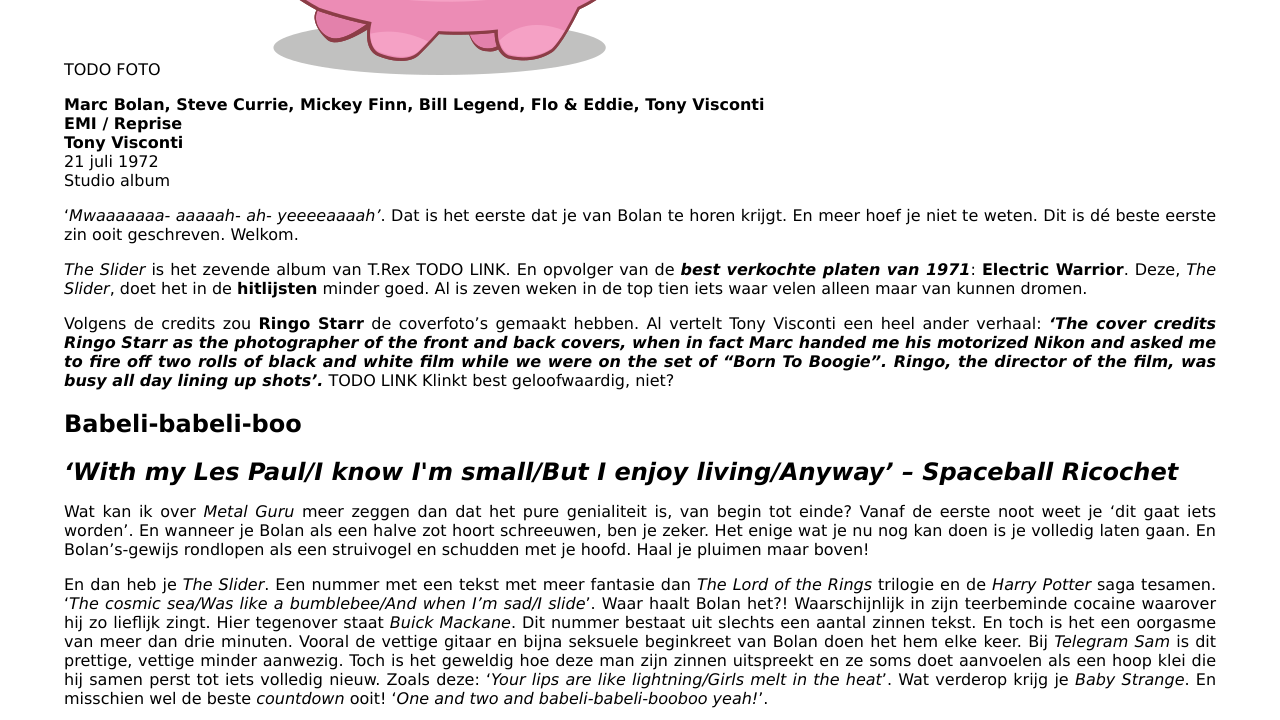
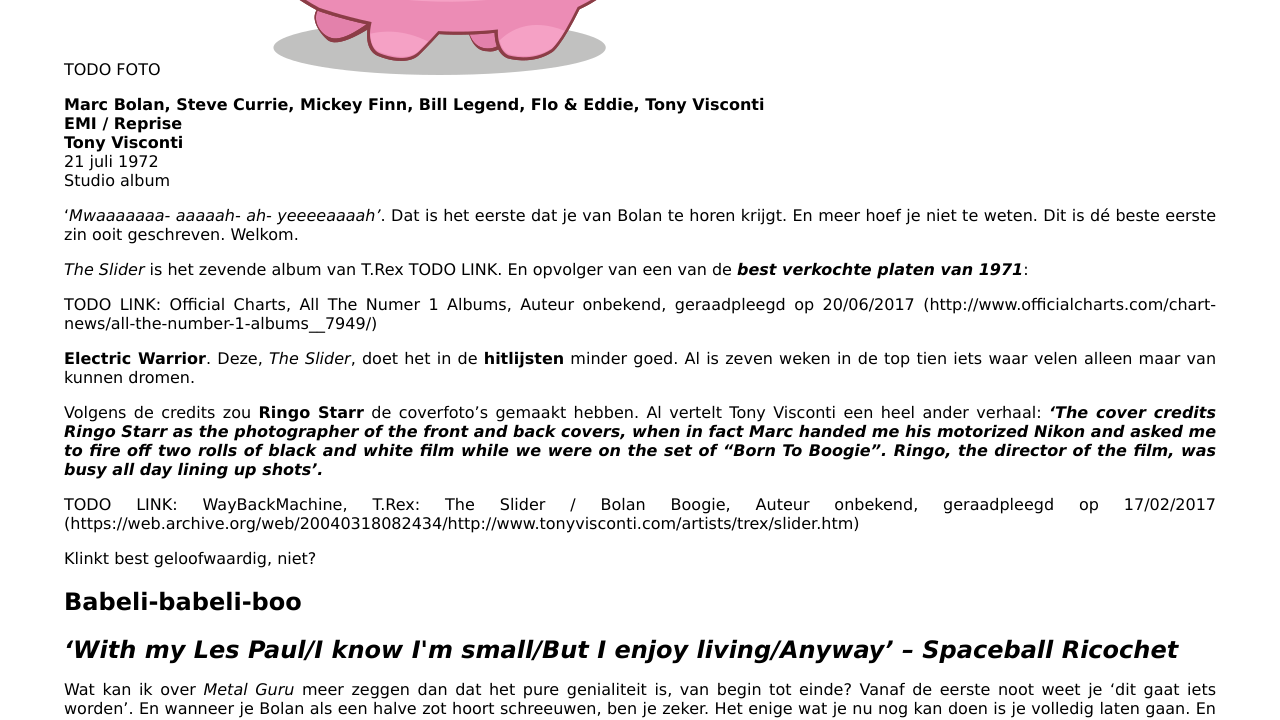
Before and after one commit to AnaisBollansee/thesis, a Jekyll site: the page built from _albums/1972-07-21-MarcBolan-TheSlider.md, in a window 1280 px wide and 900 px high, scrolled down 672 px, cut to the strip 0-720 px from the top of the window. Built offline with Jekyll 4.4.1, drawn with Linux system fonts in a browser that asks for light colours; nearby versions of some CDN libraries.

Commit message:
The Slider + Light of Love quotes toegevoegd

```diff
--- a/_albums/1972-07-21-MarcBolan-TheSlider.md
+++ b/_albums/1972-07-21-MarcBolan-TheSlider.md
@@ -20,10 +20,18 @@
 
 ‘<span class="dialect">Mwaaaaaaa- aaaaah- ah- yeeeeaaaah’</span>. Dat is het eerste dat je van Bolan te horen krijgt. En meer hoef je niet te weten. Dit is dé beste eerste zin ooit geschreven. Welkom.
 
-<span class="engels">The Slider</span> is het zevende album van T.Rex TODO LINK. En opvolger van de <span class="extra_uitleg">best verkochte platen van 1971</span>: {% include link.html url="/albums/1971-09-24-MarcBolan-ElectricWarrior/" tekst="Electric Warrior" new_tab=true %}. Deze, <span class="engels">The Slider</span>, doet het in de
+<span class="engels">The Slider</span> is het zevende album van T.Rex TODO LINK. En opvolger van een van de <span class="extra_uitleg">best verkochte platen van 1971</span>:
+
+TODO LINK: Official Charts, All The Numer 1 Albums, Auteur onbekend, geraadpleegd op 20/06/2017 (http://www.officialcharts.com/chart-news/all-the-number-1-albums__7949/)
+
+ {% include link.html url="/albums/1971-09-24-MarcBolan-ElectricWarrior/" tekst="Electric Warrior" new_tab=true %}. Deze, <span class="engels">The Slider</span>, doet het in de
 {% include link.html url="/artist_info/MarcBolanCijfers/" tekst="hitlijsten" new_tab=true %} minder goed. Al is zeven weken in de top tien iets waar velen alleen maar van kunnen dromen.
 
-Volgens de credits zou {% include link.html url="/artist_info/minor/RingoStarr/" tekst="Ringo Starr" new_tab=true %} de coverfoto’s gemaakt hebben. Al vertelt Tony Visconti een heel ander verhaal: <span class="extra_uitleg">‘The cover credits Ringo Starr as the photographer of the front and back covers, when in fact Marc handed me his motorized Nikon and asked me to fire off two rolls of black and white film while we were on the set of "Born To Boogie". Ringo, the director of the film, was busy all day lining up shots’.</span> TODO LINK Klinkt best geloofwaardig, niet?
+Volgens de credits zou {% include link.html url="/artist_info/minor/RingoStarr/" tekst="Ringo Starr" new_tab=true %} de coverfoto’s gemaakt hebben. Al vertelt Tony Visconti een heel ander verhaal: <span class="extra_uitleg">‘The cover credits Ringo Starr as the photographer of the front and back covers, when in fact Marc handed me his motorized Nikon and asked me to fire off two rolls of black and white film while we were on the set of "Born To Boogie". Ringo, the director of the film, was busy all day lining up shots’.</span>
+
+TODO LINK: WayBackMachine, T.Rex: The Slider / Bolan Boogie, Auteur onbekend, geraadpleegd op 17/02/2017 (https://web.archive.org/web/20040318082434/http://www.tonyvisconti.com/artists/trex/slider.htm)
+
+Klinkt best geloofwaardig, niet?
 
 ## Babeli-babeli-boo
 
```
Also changed, not shown: _albums/1974-08-01-MarcBolan-LightOfLove.md (+1 -1 lines).
